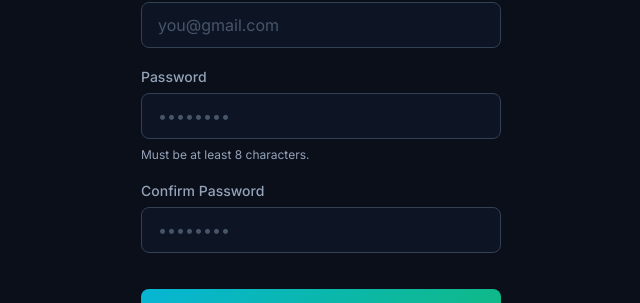
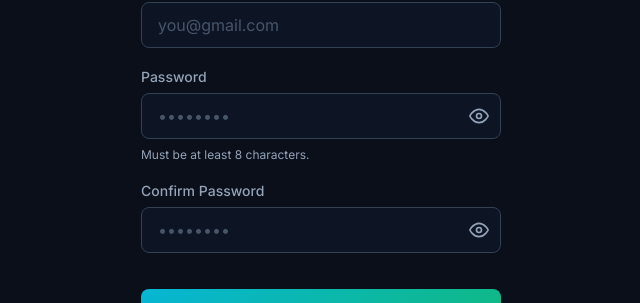
Before and after one commit to CharviiJoshi/StockSimulator, a React (Vite) app in the folder frontend/: page /register in a window 1280 px wide. Shown: the part 334-637 px from the top of the page, without its empty margins (319-959 px from the left). Built offline with nearby package versions, Linux system fonts and the light colour scheme; no server answers.

Commit message:
login issue fixed

```diff
--- a/frontend/src/pages/ForgotPassword.jsx
+++ b/frontend/src/pages/ForgotPassword.jsx
@@ -29,7 +29,7 @@ export default function ForgotPassword() {
     setLoading(true);
 
     try {
-      const response = await fetch('http://localhost:8000/api/send-otp', {
+      const response = await fetch(`${import.meta.env.VITE_API_BASE_URL}/api/send-otp`, {
         method: 'POST',
         headers: { 'Content-Type': 'application/json' },
         body: JSON.stringify({ email }),
--- a/frontend/src/pages/Login.jsx
+++ b/frontend/src/pages/Login.jsx
@@ -1,19 +1,59 @@
 import React, { useState } from 'react';
 import { Link, useNavigate } from 'react-router-dom';
+import { collection, query, where, getDocs } from 'firebase/firestore';
+import { db } from '../firebase';
+import bcrypt from 'bcryptjs';
 import '../index.css';
 
 export default function Login() {
   const [isAdminMode, setIsAdminMode] = useState(false);
   const [email, setEmail] = useState('');
   const [password, setPassword] = useState('');
+  const [showPassword, setShowPassword] = useState(false);
+  const [error, setError] = useState('');
+  const [loading, setLoading] = useState(false);
   const navigate = useNavigate();
 
-  const handleLogin = (e) => {
+  const handleLogin = async (e) => {
     e.preventDefault();
+    setError('');
+
     if (isAdminMode) {
       navigate('/admin-dashboard');
+      return;
+    }
+
+    setLoading(true);
+    try {
+      // 1. Look for the user by email in the "users" collection
+      const usersRef = collection(db, 'users');
+      const q = query(usersRef, where('email', '==', email));
+      const querySnapshot = await getDocs(q);
+
+      if (querySnapshot.empty) {
+        setError('No account found with this email.');
+        setLoading(false);
+        return;
+      }
+
+      // 2. We found a user, check their password
+      let matchedUser = null;
+      querySnapshot.forEach((doc) => {
+        matchedUser = doc.data();
+      });
+
+      const isPasswordCorrect = await bcrypt.compare(password, matchedUser.password);
+
+      if (isPasswordCorrect) {
+        navigate('/dashboard');
       } else {
-      navigate('/dashboard');
+        setError('Incorrect password.');
+      }
+    } catch (err) {
+      console.error('Login error:', err);
+      setError('An error occurred during login.');
+    } finally {
+      setLoading(false);
     }
   };
 
@@ -54,6 +94,7 @@ export default function Login() {
       </div>
 
       <form onSubmit={handleLogin} id="login-form">
+        {error && <div className="error-message" style={{ color: 'red', marginBottom: '1rem' }}>{error}</div>}
         <div className="form-group">
           <label htmlFor="email">Email Address</label>
           <input
@@ -69,20 +110,53 @@ export default function Login() {
 
         <div className="form-group">
           <label htmlFor="password">Password</label>
+          <div style={{ position: 'relative' }}>
             <input
-                  type="password"
+              type={showPassword ? "text" : "password"}
               id="password"
               name="password"
               placeholder="••••••••"
               value={password}
               onChange={(e) => setPassword(e.target.value)}
               required
+              style={{ width: '100%', paddingRight: '2.5rem' }}
             />
-                <Link to="/forgot-password" style={{fontSize: '0.85rem', color: '#10b981', textAlign: 'right', textDecoration: 'none', marginTop: '0.25rem', display: 'block'}}>Forgot password?</Link>
+            <button
+              type="button"
+              onClick={() => setShowPassword(!showPassword)}
+              style={{
+                position: 'absolute',
+                right: '0.75rem',
+                top: '50%',
+                transform: 'translateY(-50%)',
+                background: 'none',
+                border: 'none',
+                cursor: 'pointer',
+                padding: 0,
+                display: 'flex',
+                alignItems: 'center',
+                justifyContent: 'center',
+                color: '#94a3b8'
+              }}
+            >
+              {showPassword ? (
+                <svg width="20" height="20" viewBox="0 0 24 24" fill="none" stroke="currentColor" strokeWidth="2" strokeLinecap="round" strokeLinejoin="round">
+                  <path d="M17.94 17.94A10.07 10.07 0 0 1 12 20c-7 0-11-8-11-8a18.45 18.45 0 0 1 5.06-5.94M9.9 4.24A9.12 9.12 0 0 1 12 4c7 0 11 8 11 8a18.5 18.5 0 0 1-2.16 3.19m-6.72-1.07a3 3 0 1 1-4.24-4.24"></path>
+                  <line x1="1" y1="1" x2="23" y2="23"></line>
+                </svg>
+              ) : (
+                <svg width="20" height="20" viewBox="0 0 24 24" fill="none" stroke="currentColor" strokeWidth="2" strokeLinecap="round" strokeLinejoin="round">
+                  <path d="M1 12s4-8 11-8 11 8 11 8-4 8-11 8-11-8-11-8z"></path>
+                  <circle cx="12" cy="12" r="3"></circle>
+                </svg>
+              )}
+            </button>
+          </div>
+          <Link to="/forgot-password" style={{ fontSize: '0.85rem', color: '#10b981', textAlign: 'right', textDecoration: 'none', marginTop: '0.25rem', display: 'block' }}>Forgot password?</Link>
         </div>
 
-            <button type="submit" className="btn-primary" style={{ background: isAdminMode ? '#3b82f6' : '#10b981' }}>
-              Sign In {isAdminMode && 'as Admin'}
+        <button type="submit" className="btn-primary" disabled={loading} style={{ background: isAdminMode ? '#3b82f6' : '#10b981' }}>
+          {loading ? 'Signing In...' : `Sign In ${isAdminMode ? 'as Admin' : ''}`}
         </button>
       </form>
 
--- a/frontend/src/pages/Register.jsx
+++ b/frontend/src/pages/Register.jsx
@@ -15,6 +15,7 @@ export default function Register() {
   });
   const [error, setError] = useState('');
   const [loading, setLoading] = useState(false);
+  const [showPassword, setShowPassword] = useState(false);
 
   const handleChange = (e) => {
     setFormData({ ...formData, [e.target.name]: e.target.value });
@@ -113,28 +114,82 @@ export default function Register() {
             </div>
             <div className="form-group">
                 <label htmlFor="password">Password</label>
+                <div style={{ position: 'relative' }}>
                   <input
-                  type="password"
+                    type={showPassword ? "text" : "password"}
                     id="password"
                     name="password"
                     placeholder="••••••••"
                     value={formData.password}
                     onChange={handleChange}
                     required
+                    style={{ width: '100%', paddingRight: '2.5rem' }}
                   />
+                  <button
+                    type="button"
+                    onClick={() => setShowPassword(!showPassword)}
+                    style={{
+                      position: 'absolute',
+                      right: '0.75rem',
+                      top: '50%',
+                      transform: 'translateY(-50%)',
+                      background: 'none',
+                      border: 'none',
+                      cursor: 'pointer',
+                      padding: 0,
+                      display: 'flex',
+                      alignItems: 'center',
+                      justifyContent: 'center',
+                      color: '#94a3b8'
+                    }}
+                  >
+                    {showPassword ? (
+                      <svg width="20" height="20" viewBox="0 0 24 24" fill="none" stroke="currentColor" strokeWidth="2" strokeLinecap="round" strokeLinejoin="round"><path d="M17.94 17.94A10.07 10.07 0 0 1 12 20c-7 0-11-8-11-8a18.45 18.45 0 0 1 5.06-5.94M9.9 4.24A9.12 9.12 0 0 1 12 4c7 0 11 8 11 8a18.5 18.5 0 0 1-2.16 3.19m-6.72-1.07a3 3 0 1 1-4.24-4.24"></path><line x1="1" y1="1" x2="23" y2="23"></line></svg>
+                    ) : (
+                      <svg width="20" height="20" viewBox="0 0 24 24" fill="none" stroke="currentColor" strokeWidth="2" strokeLinecap="round" strokeLinejoin="round"><path d="M1 12s4-8 11-8 11 8 11 8-4 8-11 8-11-8-11-8z"></path><circle cx="12" cy="12" r="3"></circle></svg>
+                    )}
+                  </button>
+                </div>
                 <span className="helper-text">Must be at least 8 characters.</span>
             </div>
             <div className="form-group">
                 <label htmlFor="confirmPassword">Confirm Password</label>
+                <div style={{ position: 'relative' }}>
                   <input
-                  type="password"
+                    type={showPassword ? "text" : "password"}
                     id="confirmPassword"
                     name="confirmPassword"
                     placeholder="••••••••"
                     value={formData.confirmPassword}
                     onChange={handleChange}
                     required
+                    style={{ width: '100%', paddingRight: '2.5rem' }}
                   />
+                  <button
+                    type="button"
+                    onClick={() => setShowPassword(!showPassword)}
+                    style={{
+                      position: 'absolute',
+                      right: '0.75rem',
+                      top: '50%',
+                      transform: 'translateY(-50%)',
+                      background: 'none',
+                      border: 'none',
+                      cursor: 'pointer',
+                      padding: 0,
+                      display: 'flex',
+                      alignItems: 'center',
+                      justifyContent: 'center',
+                      color: '#94a3b8'
+                    }}
+                  >
+                    {showPassword ? (
+                      <svg width="20" height="20" viewBox="0 0 24 24" fill="none" stroke="currentColor" strokeWidth="2" strokeLinecap="round" strokeLinejoin="round"><path d="M17.94 17.94A10.07 10.07 0 0 1 12 20c-7 0-11-8-11-8a18.45 18.45 0 0 1 5.06-5.94M9.9 4.24A9.12 9.12 0 0 1 12 4c7 0 11 8 11 8a18.5 18.5 0 0 1-2.16 3.19m-6.72-1.07a3 3 0 1 1-4.24-4.24"></path><line x1="1" y1="1" x2="23" y2="23"></line></svg>
+                    ) : (
+                      <svg width="20" height="20" viewBox="0 0 24 24" fill="none" stroke="currentColor" strokeWidth="2" strokeLinecap="round" strokeLinejoin="round"><path d="M1 12s4-8 11-8 11 8 11 8-4 8-11 8-11-8-11-8z"></path><circle cx="12" cy="12" r="3"></circle></svg>
+                    )}
+                  </button>
+                </div>
             </div>
             <button type="submit" className="btn-primary" disabled={loading}>
               {loading ? 'Registering...' : 'Register'}
```
Lines whose indentation alone changed are shown as unchanged.
